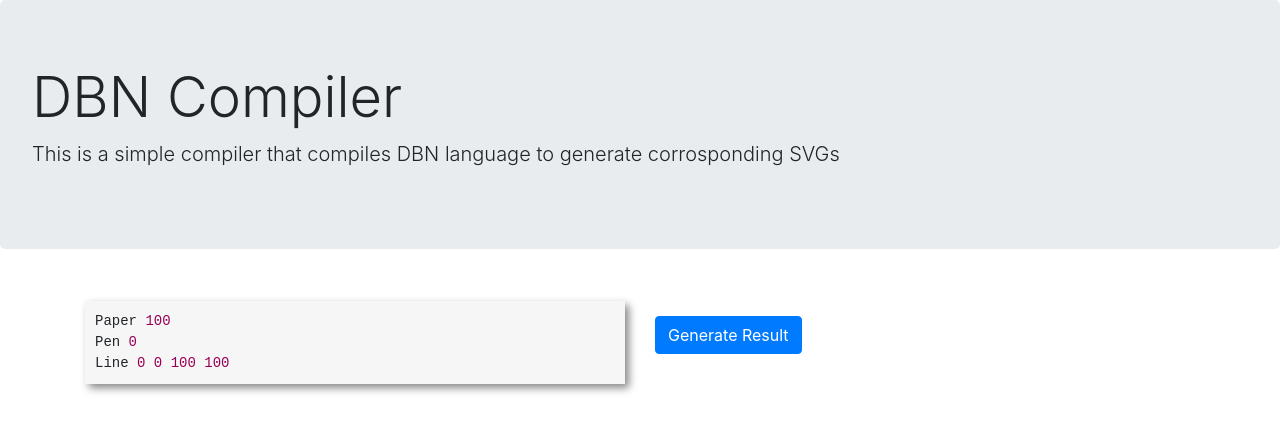
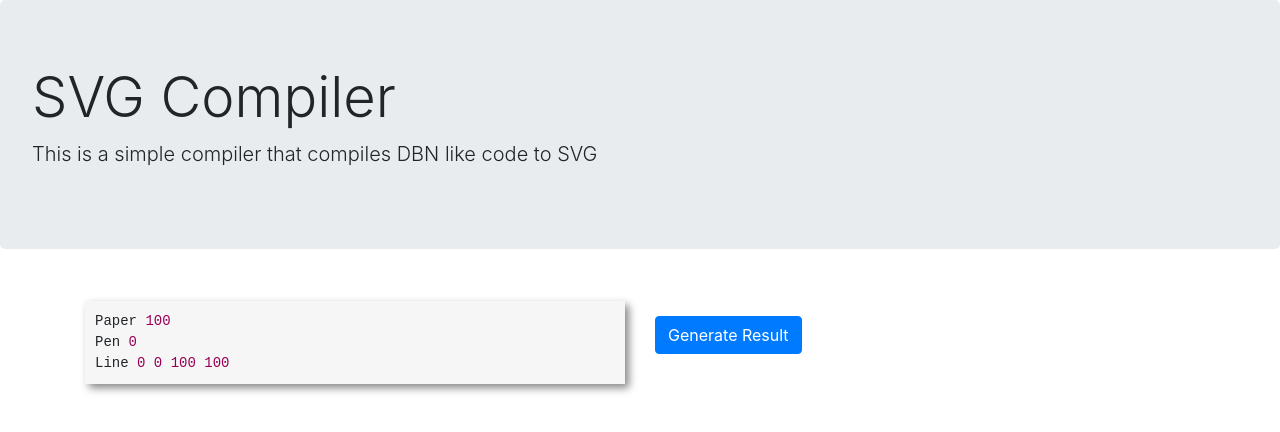
Before and after one commit to RRS-Project/svg, a React (Create React App) app: page / in a window 1280 px wide. Shown: the top 432 px of the page. Built offline with nearby package versions, Linux system fonts and the light colour scheme.

Commit message:
Updated Header contents

```diff
--- a/src/Components/Header/index.js
+++ b/src/Components/Header/index.js
@@ -4,8 +4,8 @@ export default function Header()
 {
     return(
         <div className="jumbotron">
-            <h1 className="display-4">DBN Compiler</h1>
-            <p className="lead">This is a simple compiler that compiles DBN language to generate corrosponding SVGs</p>
+            <h1 className="display-4">SVG Compiler</h1>
+            <p className="lead">This is a simple compiler that compiles DBN like code to SVG</p>
         </div>
     );
 }
```
